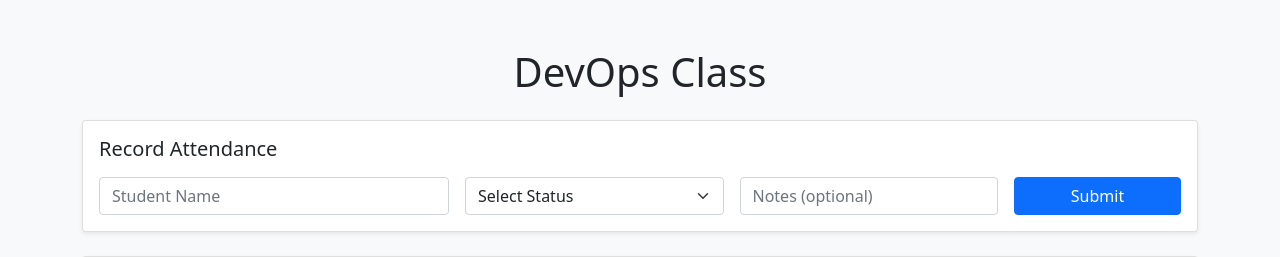
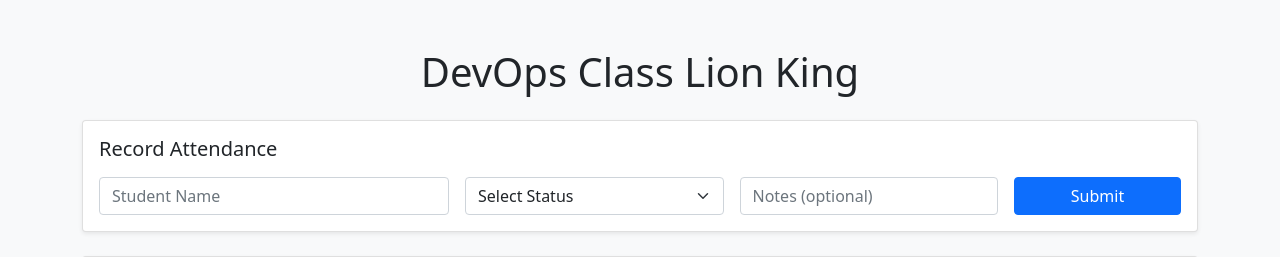
Before and after one commit to Aruperes/DevOps, a Flask app: page / in a window 1280 px wide. Shown: the top 257 px of the page. Run offline with Flask 3, Linux system fonts and the light colour scheme; data that the repository does not hold is empty.

Commit message:
test ketiga

```diff
--- a/templates/index.html
+++ b/templates/index.html
@@ -15,7 +15,7 @@
   </head>
   <body class="bg-light">
     <div class="container py-5">
-      <h1 class="text-center mb-4">DevOps Class</h1>
+      <h1 class="text-center mb-4">DevOps Class Lion King</h1>
 
       <!-- Add Attendance Form -->
       <div class="card mb-4 shadow-sm">
```
